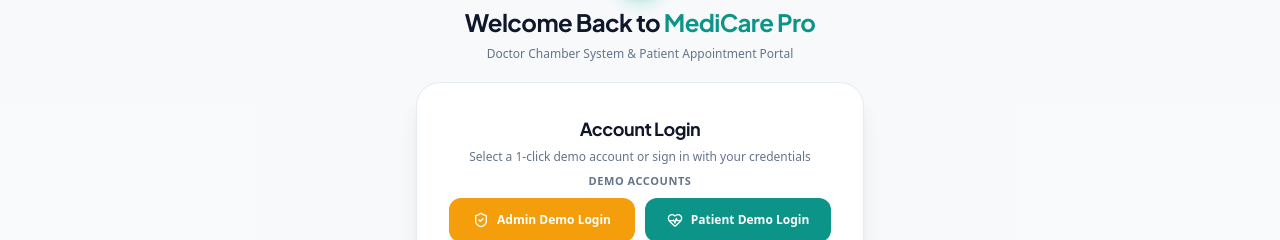
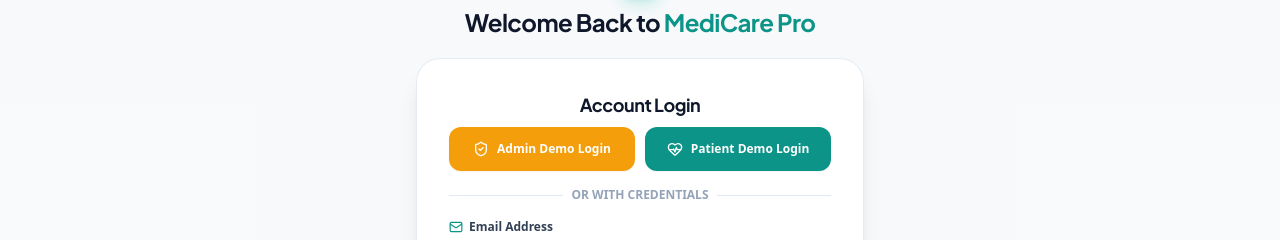
Before and after one commit to rasel1510/doctors-portal-client, a React (Create React App) app: page /login in a window 1280 px wide. Shown: the part 151-391 px from the top of the page. Built offline with nearby package versions, Linux system fonts and the light colour scheme; no server answers.

Commit message:
Clean up login header and description text

```diff
--- a/src/Pages/Login/Login.js
+++ b/src/Pages/Login/Login.js
@@ -8,7 +8,7 @@ import {
   LogIn, Mail, Lock, Eye, EyeOff, Stethoscope, HelpCircle,
   Loader2, AlertTriangle, WifiOff, ShieldCheck, HeartPulse
 } from 'lucide-react';
-import { Card, CardHeader, CardTitle, CardDescription, CardContent } from '@/components/ui/card';
+import { Card, CardHeader, CardTitle, CardContent } from '@/components/ui/card';
 import { Button } from '@/components/ui/button';
 import { Input } from '@/components/ui/input';
 import { Label } from '@/components/ui/label';
@@ -154,17 +154,11 @@ const Login = () => {
           <h2 className="text-2xl font-bold text-slate-900 tracking-tight" style={{ fontFamily: 'Plus Jakarta Sans, sans-serif' }}>
             Welcome Back to <span style={{ color: '#0D9488' }}>MediCare Pro</span>
           </h2>
-          <p className="text-xs text-slate-500 max-w-xs mx-auto">
-            Doctor Chamber System & Patient Appointment Portal
-          </p>
         </div>
 
         <Card className="border-slate-200/80 shadow-xl bg-white rounded-3xl p-1 sm:p-2">
           <CardHeader className="pb-2 text-center">
             <CardTitle className="text-lg font-bold text-slate-900">Account Login</CardTitle>
-            <CardDescription className="text-xs text-slate-500">
-              Select a 1-click demo account or sign in with your credentials
-            </CardDescription>
           </CardHeader>
 
           <CardContent className="space-y-4">
@@ -210,10 +204,6 @@ const Login = () => {
             {/* CLEAN 1-CLICK DEMO LOGIN BUTTONS                                    */}
             {/* ═══════════════════════════════════════════════════════════════════ */}
             <div className="space-y-2">
-              <p className="text-[11px] font-bold text-slate-500 uppercase tracking-wider text-center">
-                Demo Accounts
-              </p>
-
               <div className="grid grid-cols-1 sm:grid-cols-2 gap-2.5">
                 {/* Admin Demo Login */}
                 <Button
```
